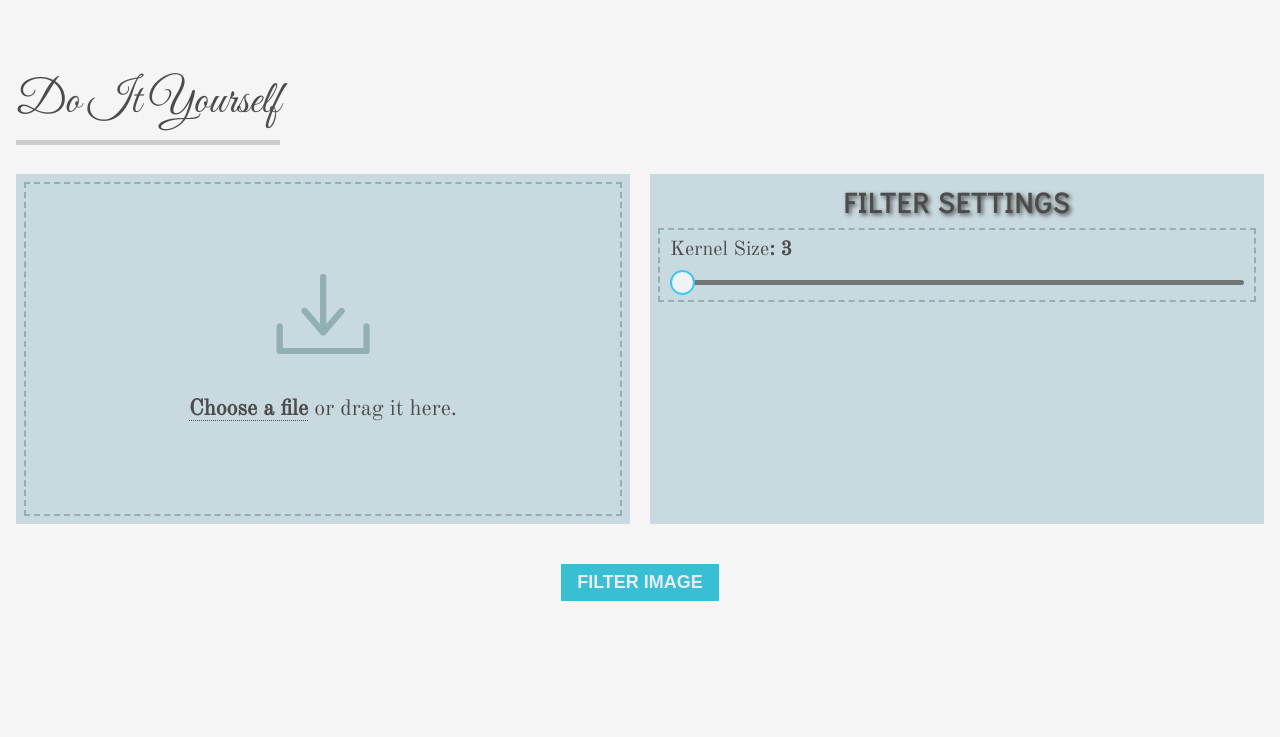
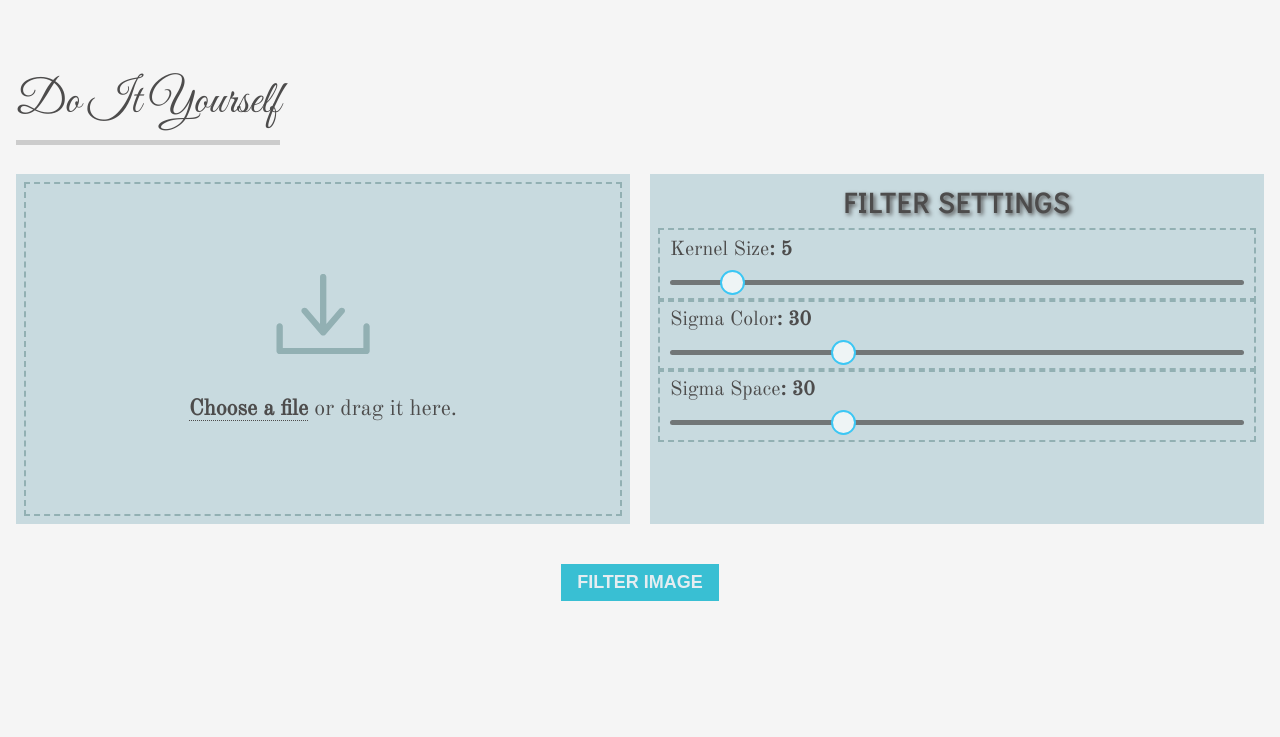
Before and after one commit to lokeshbalani/pixels, a Django app: page /dip/bilateral-filter/ in a window 1280 px wide. Shown: the part 1526-2263 px from the top of the page. Run offline with Django 3.2, Linux system fonts and the light colour scheme.

Commit message:
Bilateral filter added with variable spatial and color sigmas in DIY (only)

```diff
--- a/webapp/dip/py_modules/Bilateral.py
+++ b/webapp/dip/py_modules/Bilateral.py
@@ -21,7 +21,7 @@ class Bilateral(object):
 
         return abs_impath
 
-    def generate_bilateral_filtered_image(self, ksize, sigmaColor=30, sigmaSpace = 30):
+    def generate_bilateral_filtered_image(self, ksize, sigmaColor = 30, sigmaSpace = 30):
 
         figure = plt.figure()
         figure.add_subplot(1,1,1)
--- a/webapp/dip/templates/modules/spatial_filters/bilateral.html
+++ b/webapp/dip/templates/modules/spatial_filters/bilateral.html
@@ -142,10 +142,25 @@
                     <div class="box__config">
                         <label for="range"><span>Kernel Size</span><strong class="box__rangeval"></strong></label>
                         <div class="box__slider">
-                            <input type="range" name="ksize" id="ksize" class="box__range" min="3" value="3" max="25"
+                            <input type="range" name="ksize" id="ksize" class="box__range" min="3" value="5" max="25"
                                 step="2" />
                         </div>
                     </div>
+                    <div class="box__config">
+                        <label for="range"><span>Sigma Color</span><strong class="box__rangeval"></strong></label>
+                        <div class="box__slider">
+                            <input type="range" name="sigmaColor" id="sigmaColor" class="box__range" min="1" value="30" max="100"
+                                step="1" />
+                        </div>
+                    </div>
+                    <div class="box__config">
+                        <label for="range"><span>Sigma Space</span><strong class="box__rangeval"></strong></label>
+                        <div class="box__slider">
+                            <input type="range" name="sigmaSpace" id="sigmaSpace" class="box__range" min="1" value="30" max="100"
+                                step="1" />
+                        </div>
+                    </div>
+
                 </div>
             </div>
             <button type="submit" class="box__button">FILTER IMAGE</button>
--- a/webapp/dip/views/bilateral.py
+++ b/webapp/dip/views/bilateral.py
@@ -38,10 +38,12 @@ def bilateral_filter_diy_view(request):
         generated_bilateral_fname = generate_filename(uimage_fname, 'bilateral_')
         generated_bilateral_url = os.path.join(generated_bilateral_path, generated_bilateral_fname)
 
-        ksize = int(request.POST.get('ksize'))
+        ksize      = int(request.POST.get('ksize'))
+        sigmaColor = int(request.POST.get('sigmaColor'))
+        sigmaSpace = int(request.POST.get('sigmaSpace'))
 
         # Generate Bilateral Filtered Image
-        Bilateral(uploaded_image_url, save_to_abs).generate_bilateral_filtered_image(ksize)
+        Bilateral(uploaded_image_url, save_to_abs).generate_bilateral_filtered_image(ksize, sigmaColor, sigmaSpace)
 
         return render(request, template_name, {
             'diy_uploaded_image_url': uploaded_image_url,
```
